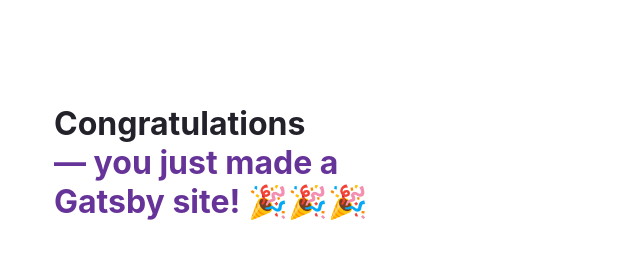
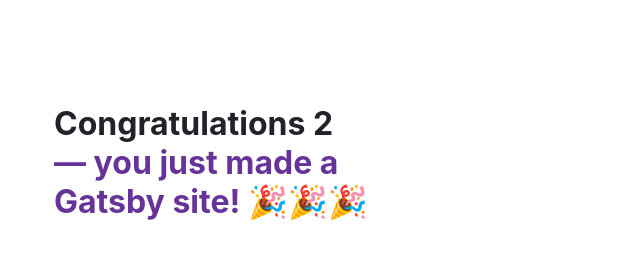
Before and after one commit to quangtqag/my-gatsby-site, a Gatsby site: page / in a window 1280 px wide. Shown: the top 271 px of the page, 50-690 px from the left. Built offline with nearby package versions, Linux system fonts and the light colour scheme; Gatsby itself is replaced by a stand-in of ours.

Commit message:
- update title of home page

```diff
--- a/src/pages/index.js
+++ b/src/pages/index.js
@@ -131,7 +131,7 @@
     <main style={pageStyles}>
       <title>Home Page</title>
       <h1 style={headingStyles}>
-        Congratulations
+        Congratulations 2
         <br />
         <span style={headingAccentStyles}>— you just made a Gatsby site! </span>
         <span role="img" aria-label="Party popper emojis">
```
